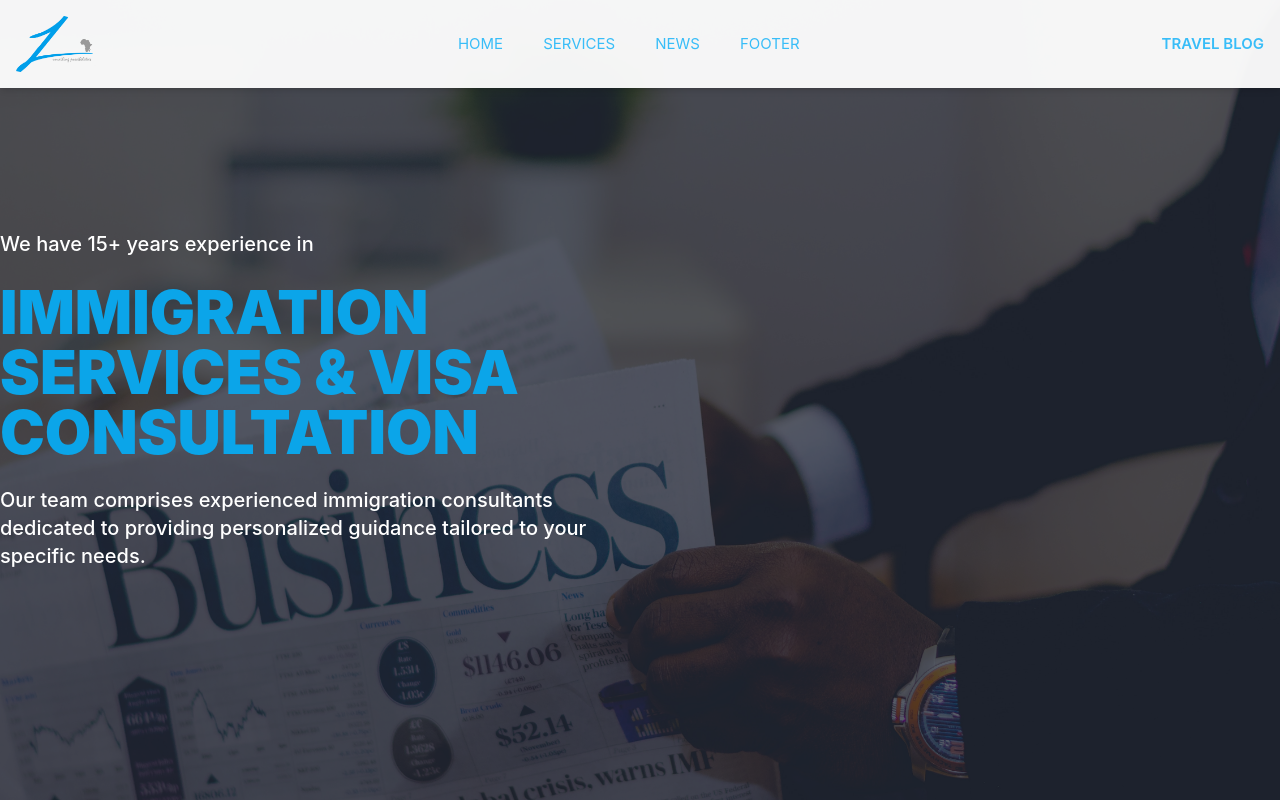
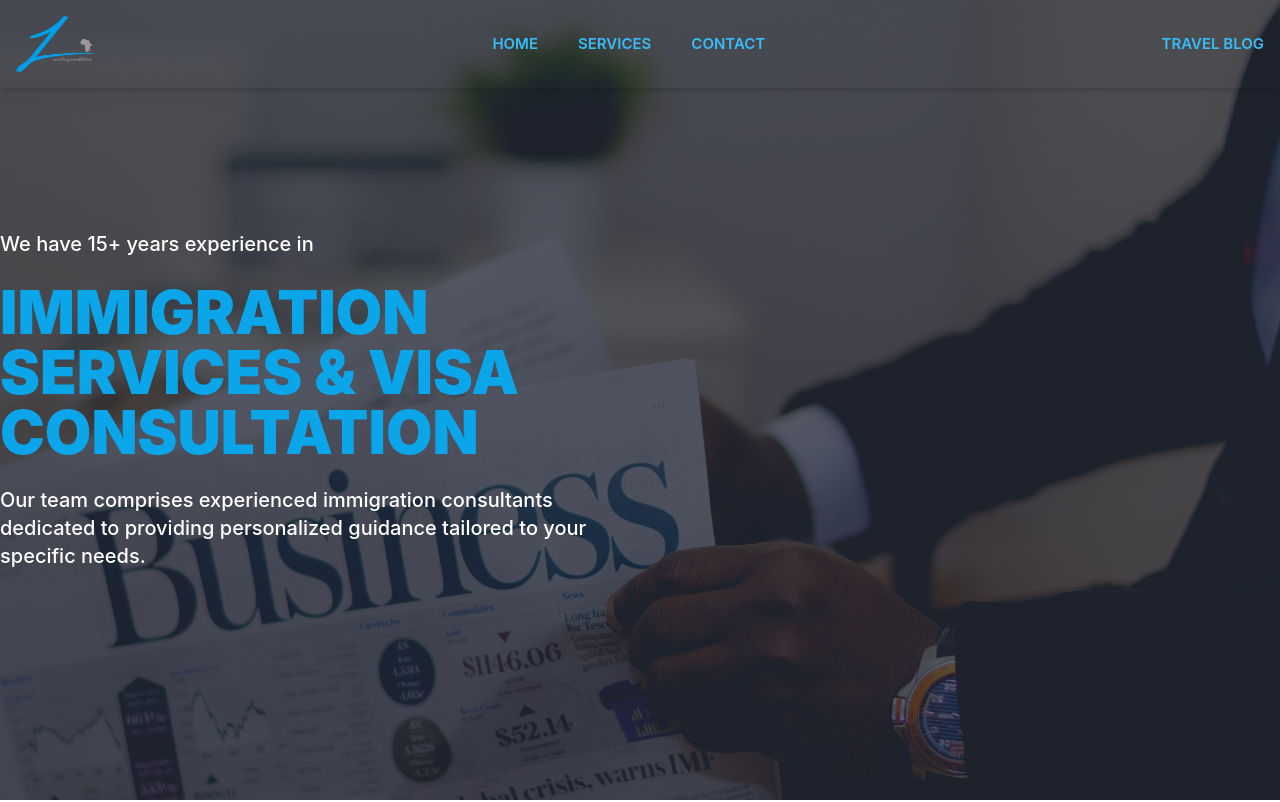
Before and after one commit to nikolasdevs/zinafri_new, a Vue app: page / in a window 1280 px wide. Shown: the top 802 px of the page. Built offline with nearby package versions, Linux system fonts and the light colour scheme.

Commit message:
effect was added tot he header and the menu

```diff
--- a/index.html
+++ b/index.html
@@ -6,7 +6,7 @@
     <meta name="viewport" content="width=device-width, initial-scale=1.0" />
     <link rel="stylesheet" href="./src/assets/main.css" />
 
-    <title>Vite App</title>
+    <title>Zinafri</title>
   </head>
   <body>
     <div id="app"></div>
--- a/src/App.vue
+++ b/src/App.vue
@@ -5,21 +5,53 @@ export default {
   data() {
     return {
       isMenuOpen: false,
+      headerBgColor: "transparent",
+      position: "absolute",
+      lastPosition: 0,
     };
   },
+
   methods: {
+    ////////////////////// SCROLL EVENT  /////////////////////////////////
+
+    handleScroll() {
+      let currentPosition = window.scrollY;
+      if (currentPosition > this.lastPosition) {
+        this.headerBgColor = "white";
+        this.position = "fixed";
+      } else {
+        this.headerBgColor = "transparent";
+      }
+    },
+
+    ////////////////////// TOGGLE THE MENU  /////////////////////////////////
+
     toggleMenu() {
       this.isMenuOpen = !this.isMenuOpen;
     },
+
     scrollToFooter() {
       document
         .getElementById("footerSection")
         .scrollIntoView({ behavior: "smooth" });
     },
     scrollToTop() {
-      window.scrollTo({ top: 0, behavior: "smooth" });
+      window.scrollTo({
+        top: 0,
+        behavior: "smooth",
+        scrollLeft: 0,
+        scrollTop: 0,
+      });
     },
   },
+
+  mounted() {
+    window.addEventListener("scroll", this.handleScroll);
+  },
+  beforeDestroy() {
+    window.removeEventListener("scroll", this.handleScroll);
+  },
+
   components: { FooterSection },
 };
 </script>
@@ -27,8 +59,9 @@ export default {
 <template>
   <header>
     <div
-      class="text-sky-400 p-4 shadow-md fixed w-full z-50 bg-white bg-opacity-95"
+      class="text-sky-400 p-4 sticky shadow-md top-0 w-full z-50"
       id="headerSection"
+      :style="{ backgroundColor: headerBgColor, position: position }"
     >
       <div class="container mx-auto flex justify-between items-center">
         <div class="md:hidden flex cursor-pointer" @click="toggleMenu">
@@ -69,14 +102,15 @@ export default {
         <transition class="md:hidden flex cursor-pointer" name="slide">
           <div class="menu menu-open" v-if="isMenuOpen">
             <div class="flex flex-col gap-8 ps-6">
-              <router-link :to="{ name: 'Home' }" class="hover:text-sky-500"
+              <router-link
+                :to="{ name: 'Home' }"
+                class="hover:text-sky-500 font-semibold"
                 >HOME</router-link
               >
-              <router-link :to="{ name: 'Service' }" class="hover:text-sky-500"
+              <router-link
+                :to="{ name: 'Service' }"
+                class="hover:text-sky-500 font-semibold"
                 >SERVICES</router-link
-              >
-              <router-link :to="{ name: 'News' }" class="hover:text-sky-500"
-                >NEWS</router-link
               >
             </div>
           </div>
@@ -90,12 +124,23 @@ export default {
         </div>
 
         <div class="hidden md:flex gap-10" id="nav">
-          <router-link :to="{ name: 'Home' }" @click.native="scrollToTop"
+          <router-link
+            :to="{ name: 'Home' }"
+            @click.native="scrollToTop"
+            class="font-semibold after relative"
             >HOME</router-link
           >
-          <router-link :to="{ name: 'Service' }">SERVICES</router-link>
-          <router-link :to="{ name: 'News' }">NEWS</router-link>
-          <a @click.native="scrollToFooter" href="#footerSection">FOOTER</a>
+          <router-link
+            :to="{ name: 'Service' }"
+            class="font-semibold after relative"
+            >SERVICES</router-link
+          >
+          <a
+            class="font-semibold after relative"
+            @click.native="scrollToFooter"
+            href="#footerSection"
+            >CONTACT</a
+          >
         </div>
 
         <div class="flex gap-4">
@@ -118,4 +163,8 @@ export default {
 .slide-leave-to {
   transform: translateX(-100%);
 }
+
+header {
+  transition: background-color 0.3s ease;
+}
 </style>
--- a/src/assets/main.css
+++ b/src/assets/main.css
@@ -92,6 +92,21 @@
   line-height: 3.5rem;
 }
 
+.after::after {
+  content: "";
+  width: 0%;
+  height: 1px;
+  background-color: rgb(11, 165, 233);
+  position: absolute;
+  top: 20px;
+  left: 0px;
+  transition: width 600ms ease-in-out;
+}
+
+.after:hover::after {
+  width: 100%;
+}
+
 @media (max-width: 640px) {
   .text-header {
     font-size: 2.5rem;
--- a/src/components/sections/BlogSection.vue
+++ b/src/components/sections/BlogSection.vue
@@ -56,9 +56,7 @@ export default {
         luctus placerat and massa
       </p>
     </div>
-    <div
-      class="flex flex-col md:flex-row mt-16 gap-3"
-    >
+    <div class="flex flex-col md:flex-row mt-16 gap-3">
       <div
         v-for="(blog, index) in blogData"
         :key="index"
--- a/src/components/sections/HeroSection.vue
+++ b/src/components/sections/HeroSection.vue
@@ -1,6 +1,6 @@
 <template>
   <div
-    class="hero bg-hero-section bg-cover bg-center relative flex h-screen bg-fixed"
+    class="hero bg-hero-section bg-cover bg-center relative flex bg-fixed h-screen "
   >
     <div
       class="bg-gray-900 bg-opacity-70 absolute left-0 right-0 top-0 bottom-0"
@@ -9,7 +9,7 @@
       class="container mx-auto flex md:px-0 items-center justify-center md:justify-start z-40 px-4"
     >
       <div
-        class="flex text-center md:text-start flex-col gap-6 w-full xl:w-3/6 text-gray-800"
+        class=" justify-center flex text-center md:text-start flex-col gap-6 w-full xl:w-3/6 text-gray-800"
       >
         <p class="text-xl font-medium text-white">
           We have 15+ years experience in
--- a/src/index.css
+++ b/src/index.css
@@ -12,4 +12,6 @@
     -ms-overflow-style: none; /* IE and Edge */
     scrollbar-width: none; /* Firefox */
   }
+
+
 }
--- a/src/router/index.js
+++ b/src/router/index.js
@@ -1,7 +1,7 @@
 import { createRouter, createWebHistory } from "vue-router";
 import HomeView from "../views/home/HomeView.vue";
 import ServiceView from "../views/service/ServiceView.vue";
-import NewsView from "../views/news/NewsView.vue";
+
 // import SupportSection from "../views/home/Sections/SupportSection.vue";
 
 const routes = [
@@ -16,19 +16,6 @@ const routes = [
     // component: () => import("../components/Views/Service/ServiceView.vue"),
     component: ServiceView,
   },
-  {
-    path: "/news",
-    name: "News",
-    // component: () => import("../components/Views/Service/ServiceView.vue"),
-    component: NewsView,
-  },
-
-  // {
-  //   path: "/support",
-  //   name: "Support",
-  //   // component: () => import("../components/Views/Service/ServiceView.vue"),
-  //   component: SupportSection,
-  // },
 ];
 
 const router = createRouter({
--- a/src/views/news/NewsView.vue
+++ /dev/null
@@ -1,15 +0,0 @@
-<template>
-  <div class="about">
-    <h1>This is a News page</h1>
-  </div>
-</template>
-
-<style>
-@media (min-width: 1024px) {
-  .about {
-    min-height: 100vh;
-    display: flex;
-    align-items: center;
-  }
-}
-</style>
--- a/src/views/service/ServiceView.vue
+++ b/src/views/service/ServiceView.vue
@@ -1,4 +1,7 @@
-<script setup></script>
+<script setup>
+
+
+</script>
 
 <template>
   <div class="top-24 relative">
```
Also changed, not shown: src/assets/base.css (line endings or trailing spaces), src/assets/images/linktree_symbol.svg (added).
